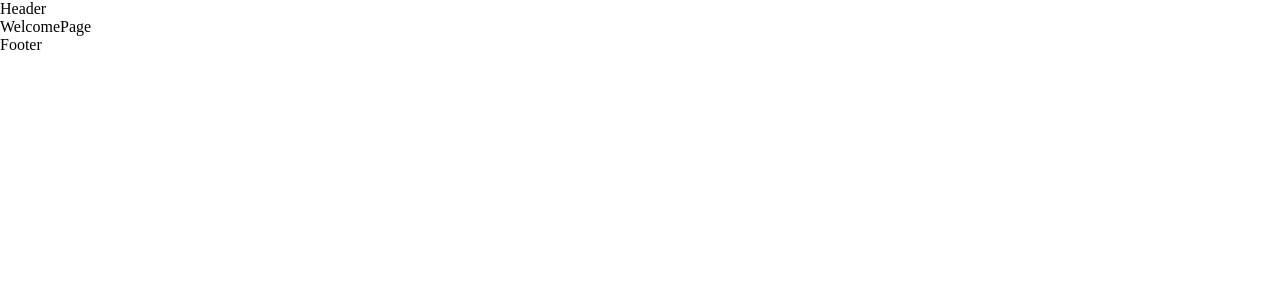
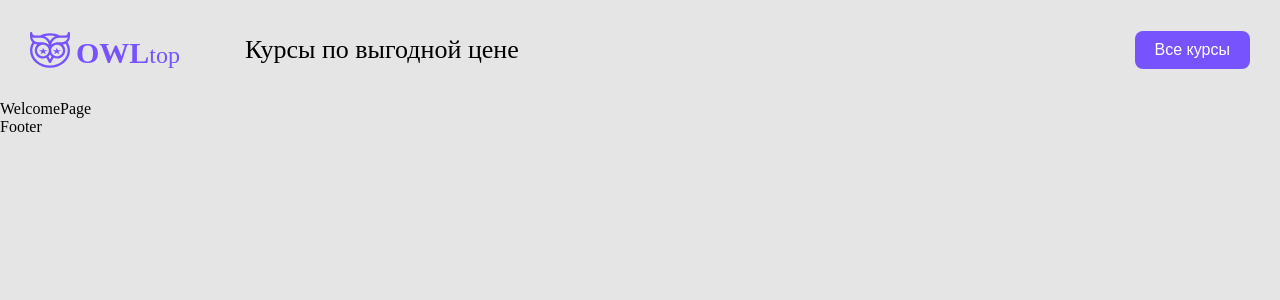
Before and after one commit to KirillPrushak/test-project, a React (Create React App) app: page / in a window 1280 px wide. Shown: the top 300 px of the page. Built offline with nearby package versions, Linux system fonts and the light colour scheme.

Commit message:
feat: add header

```diff
--- a/src/index.scss
+++ b/src/index.scss
@@ -3,3 +3,7 @@
   margin: 0;
   box-sizing: border-box;
 }
+
+body {
+  background-color: #e5e5e5;
+}
--- /dev/null
+++ b/src/shared/components/header/description/index.scss
@@ -0,0 +1,26 @@
+.description-container {
+  display: flex;
+  align-items: center;
+  justify-content: space-between;
+  width: 100%;
+  margin-left: 65px;
+
+  .description {
+    p {
+      font-weight: 500;
+      font-size: 26px;
+    }
+  }
+
+  .btn-description {
+    button {
+      border: none;
+      background-color: #7653fc;
+      padding: 10px 20px;
+      border-radius: 8px;
+      font-size: 16px;
+      color: #ffffff;
+      font-weight: 500;
+    }
+  }
+}
--- /dev/null
+++ b/src/shared/components/header/description/index.tsx
@@ -0,0 +1,16 @@
+import "./index.scss";
+
+function Description() {
+  return (
+    <div className="description-container">
+      <div className="description">
+        <p>Курсы по выгодной цене</p>
+      </div>
+      <div className="btn-description">
+        <button>Все курсы</button>
+      </div>
+    </div>
+  );
+}
+
+export default Description;
--- /dev/null
+++ b/src/shared/components/header/index.scss
@@ -0,0 +1,14 @@
+.header {
+  max-width: 1570px;
+  margin: auto;
+  justify-content: space-between;
+  background-color: #e5e5e5;
+
+  .container {
+    display: flex;
+    align-items: center;
+    justify-content: space-between;
+    width: 100%;
+    padding: 30px 30px;
+  }
+}
--- a/src/shared/components/header/index.tsx
+++ b/src/shared/components/header/index.tsx
@@ -1,5 +1,16 @@
+import Description from "./description";
+import Logo from "./logo";
+import "./index.scss";
+
 function Header() {
-  return <div>Header</div>;
+  return (
+    <header className="header">
+      <div className="container">
+        <Logo />
+        <Description />
+      </div>
+    </header>
+  );
 }
 
 export default Header;
--- /dev/null
+++ b/src/shared/components/header/logo/index.scss
@@ -0,0 +1,22 @@
+.logo-container {
+  display: flex;
+  align-items: end;
+  justify-content: center;
+
+  img {
+    width: 40px;
+    height: 40px;
+  }
+
+  h3 {
+    color: #7653fc;
+    font-weight: 400;
+    font-size: 24px;
+    margin-left: 6px;
+
+    span {
+      font-weight: bold;
+      font-size: 30px;
+    }
+  }
+}
--- /dev/null
+++ b/src/shared/components/header/logo/index.tsx
@@ -0,0 +1,14 @@
+import "./index.scss";
+
+function Logo() {
+  return (
+    <div className="logo-container">
+      <img src="header/logo.svg" alt="Logo" />
+      <h3>
+        <span>OWL</span>top
+      </h3>
+    </div>
+  );
+}
+
+export default Logo;
```
Also changed, not shown: public/header/logo.svg (added).
